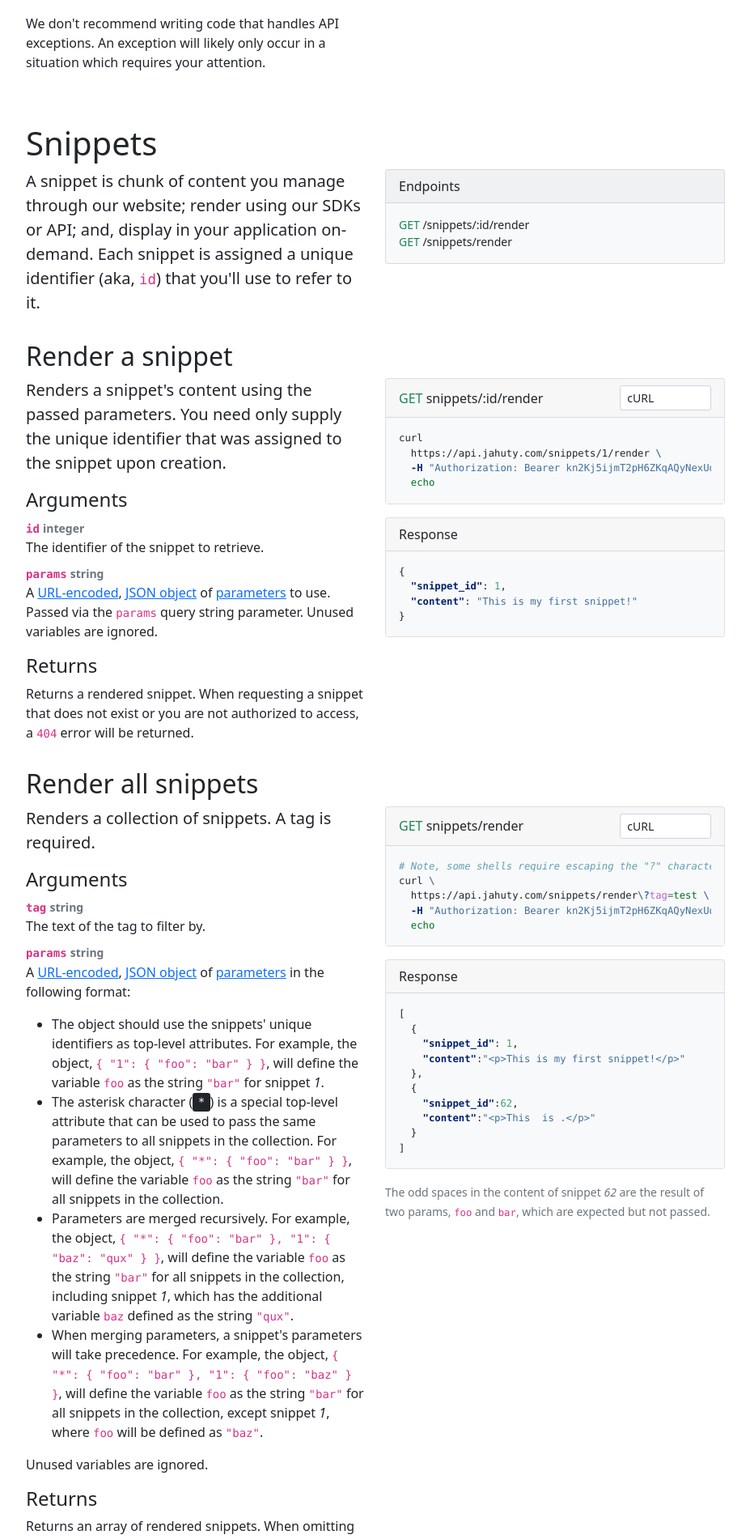
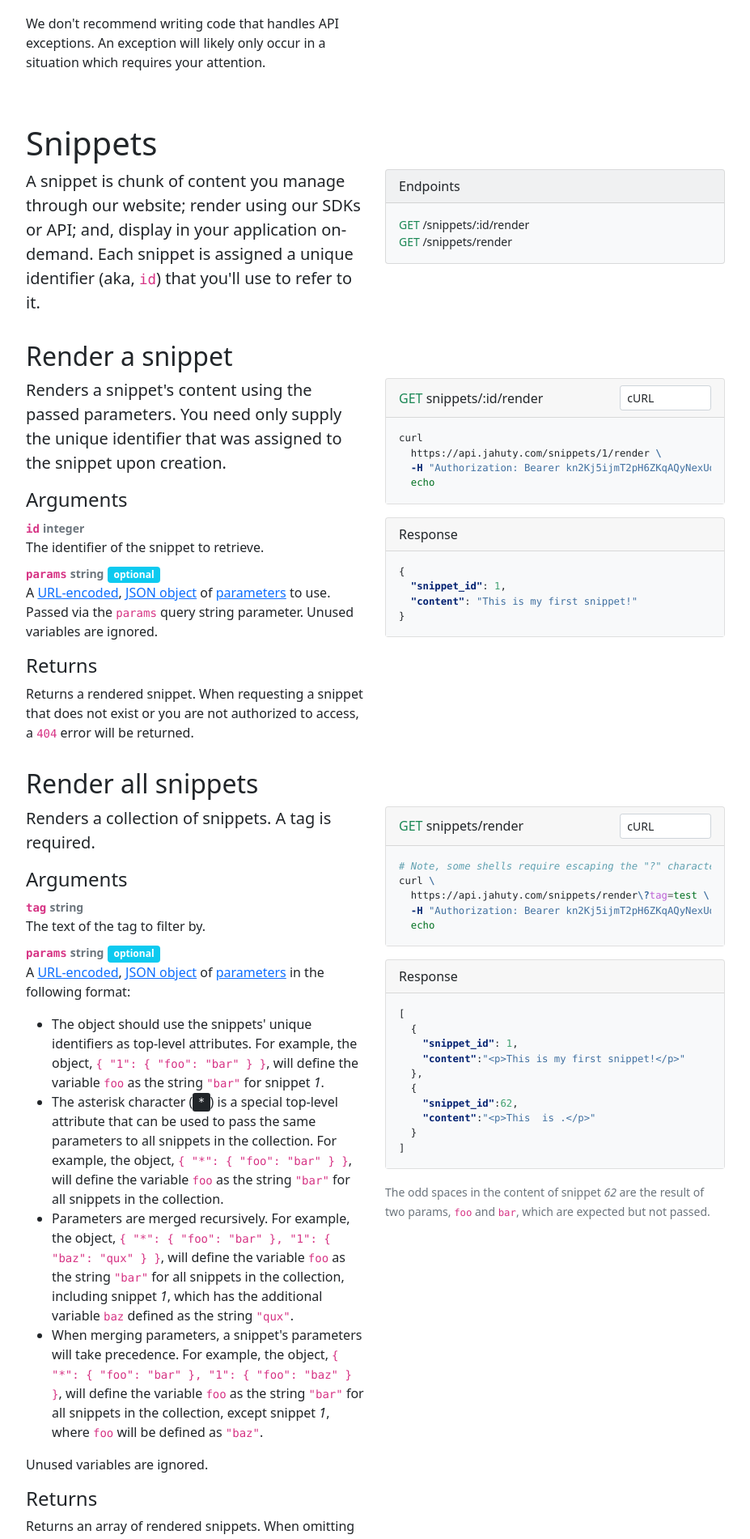
Before and after one commit to jahuty/documentation, a Jekyll site: the page built from api.html, in a window 1280 px wide. Shown: the part 2275-4176 px from the top of the page at 81% size, without its empty margins (336-1263 px from the left). Built offline with Jekyll 4.4.1, drawn with Linux system fonts in a browser that asks for light colours; nearby versions of some CDN libraries.

Commit message:
Change badge-* background classes to use bg-* utility classes

```diff
--- a/api.html
+++ b/api.html
@@ -355,7 +355,7 @@ end
           The identifier of the snippet to retrieve.
         </dd>
         <dt>
-          <code>params</code> <small class="text-muted">string</small> <small class="badge badge-info">optional</small>
+          <code>params</code> <small class="text-muted">string</small> <small class="badge bg-info">optional</small>
         </dt>
         <dd>
           A <a href="https://en.wikipedia.org/wiki/Percent-encoding" target="_blank">URL-encoded</a>, <a href="https://www.json.org" target="_blank">JSON object</a> of <a href="/liquid/parameters">parameters</a> to use. Passed via the  <code>params</code> query string parameter. Unused variables are ignored.
@@ -455,7 +455,7 @@ puts jahuty.snippets.render 1, params: { "foo": "bar" }
           The text of the tag to filter by.
         </dd>
         <dt>
-          <code>params</code> <small class="text-muted">string</small> <small class="badge badge-info">optional</small>
+          <code>params</code> <small class="text-muted">string</small> <small class="badge bg-info">optional</small>
         </dt>
         <dd>
           A <a href="https://en.wikipedia.org/wiki/Percent-encoding" target="_blank">URL-encoded</a>, <a href="https://www.json.org" target="_blank">JSON object</a> of <a href="/liquid/parameters">parameters</a> in the following format:
```
